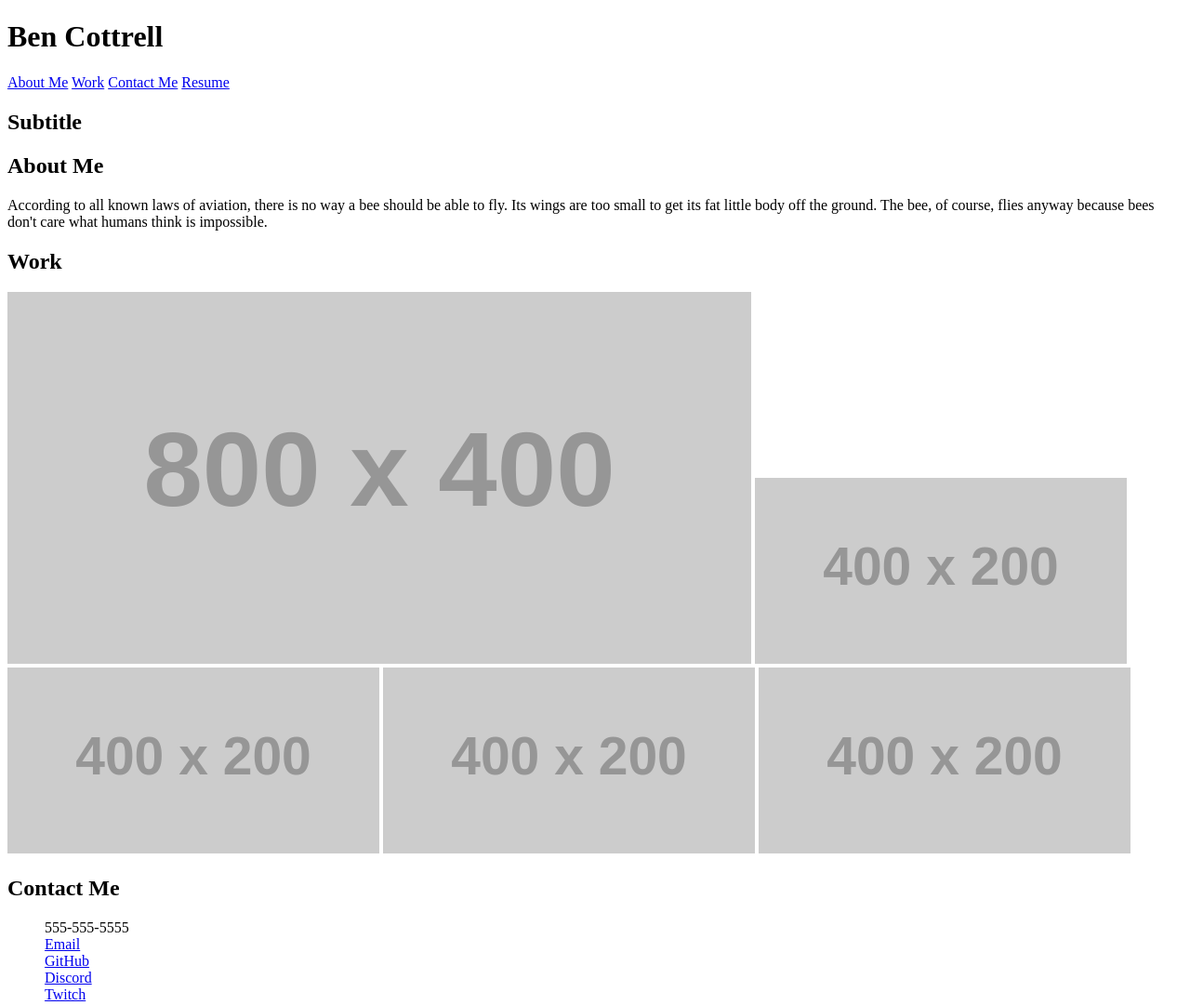
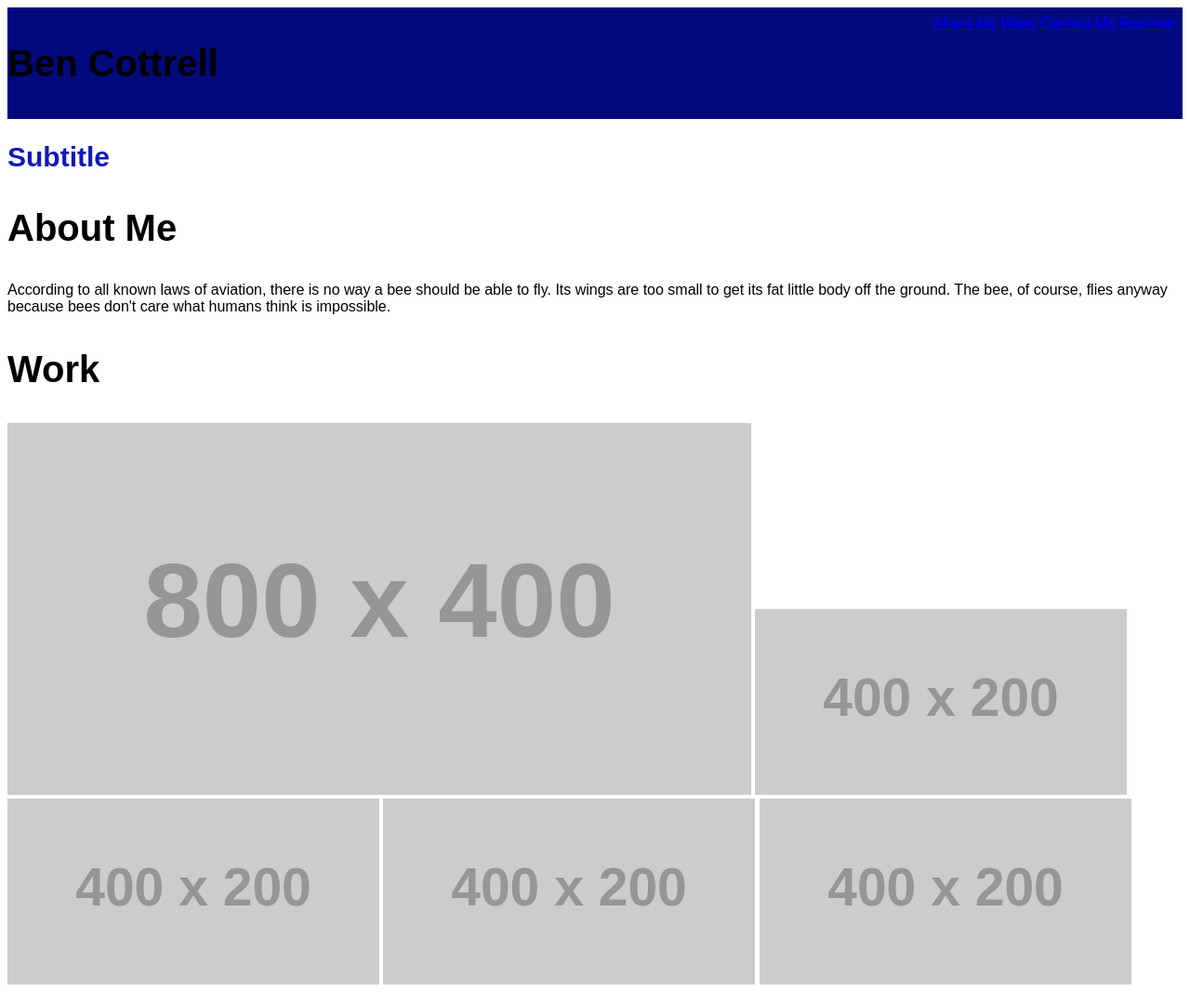
Before and after one commit to BenjaminCottrell/ben-cottrell-webdev-portfolio, a plain HTML site: page index.html in a window 1280 px wide. Shown: the top 1081 px of the page at 93% size. Drawn offline with Linux system fonts and the light colour scheme; placeholder pictures from the web are drawn by us.

Commit message:
added css for the header

```diff
--- a/assets/style.css
+++ b/assets/style.css
@@ -1,3 +1,46 @@
+/* /////////////////////////////////////// */
+/* root implemented for recurring colors throughout */
+
+:root {
+    /* Color Scheme */
+    --primary: #0E19B9;
+    --secondary: #01097D;
+    --tertiary: #69FF04;
+}
+
+* {
+    box-sizing: border-box;
+}
+
+/* //////////////////////////////////////// */
+
+body {
+    Font-family: Arial, "Helvetica Neue", Helvetica, sans-serif;
+    background-color: white;
+}
+
+header {
+    padding: 8px;
+    padding-left: 0px;
+    background: var(--secondary);
+    display: flex;
+    flex-direction: row;
+    justify-content: space-between;
+}
+
+h1 {
+    font-size: 40px;
+    font-weight: bolder;
+    line-height: 50px;
+}
+
+h2 {
+    font-size: 30px;
+    font-weight: 600
+    text-align: right;
+    color: var(--primary);
+}
+
 section work {
     display: flex;
     flex-flow: column wrap;
```
Also changed, not shown: index.html (+1 -1 lines).
